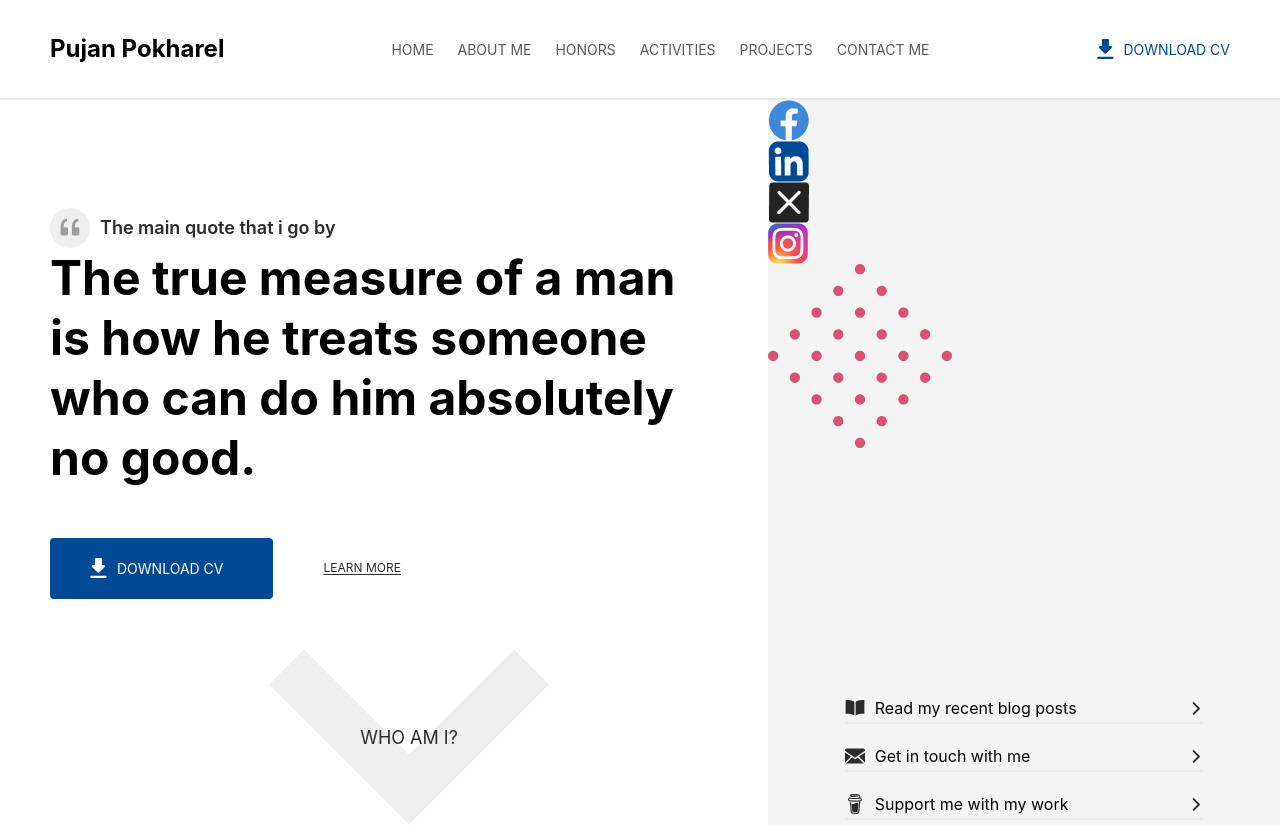
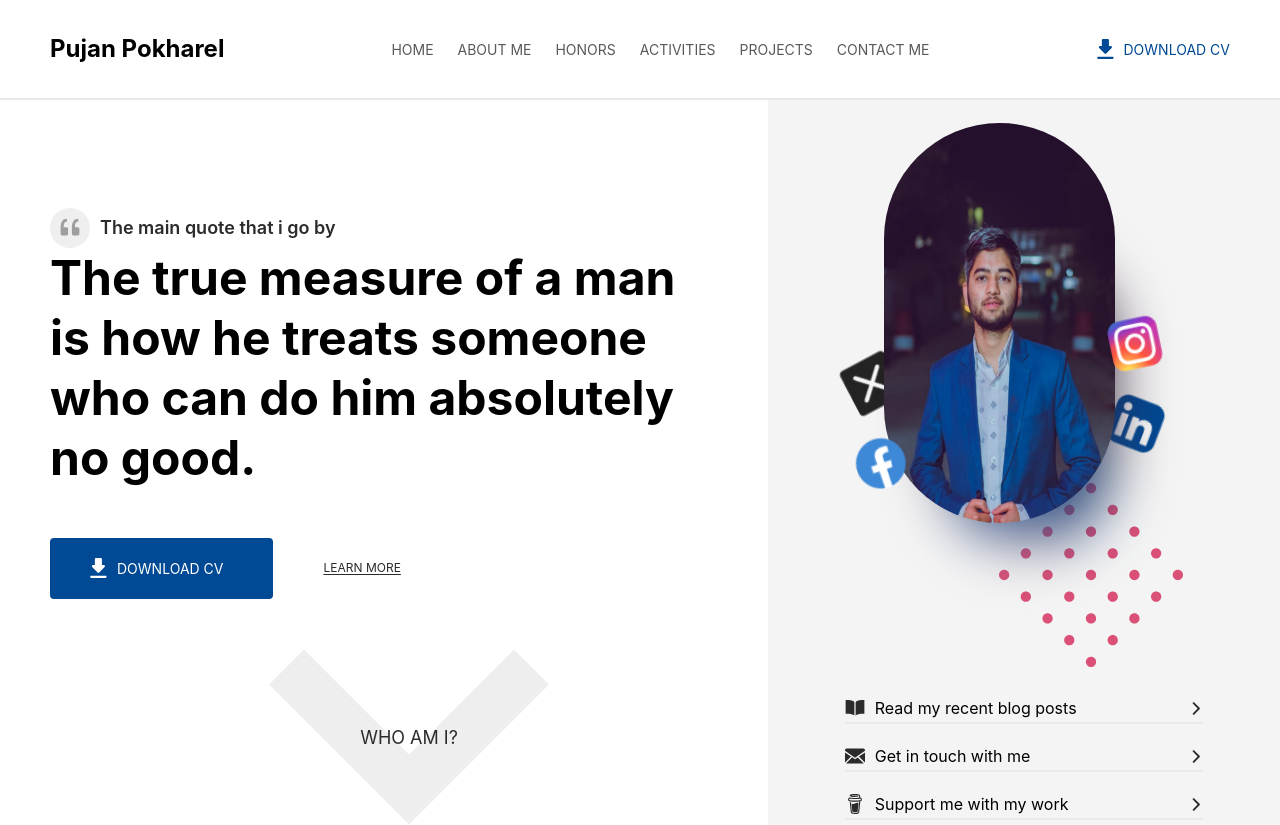
Before and after one commit to pujanpokharelofficial/Portfolio, a SvelteKit app: page / in a window 1280 px wide. Shown: the top 825 px of the page. Built offline with nearby package versions, Linux system fonts and the light colour scheme.

Commit message:
Completed the right section

```diff
--- a/src/routes/hero.svelte
+++ b/src/routes/hero.svelte
@@ -46,30 +46,41 @@
 
 	<!-- right section -->
 	<div class="right_container pr-block h-full bg-gray-extra-light w-[40%] relative">
-		<div class="image_group">
-			<div class="image" />
-
-			<a class="social_link" href="https://www.facebook.com/OfficialPujanPokharel" target="_blank">
+		<div class="image_group w-full h-full flex-1 relative">
+			<div class="image relative w-[50%] ml-[25%] mt-[5%] z-30 h-[50%] rounded-full" />
+			<a
+				class="social_link top-[40%] left-[20%] z-40 scale-125 -rotate-[19deg]"
+				href="https://www.facebook.com/OfficialPujanPokharel"
+				target="_blank"
+			>
 				<img src="/images/facebook.png" alt="facebook-icon" />
 			</a>
 			<a
-				class="social_link"
+				class="social_link top-[35%] left-[75%] z-20 scale-125 rotate-[21deg]"
 				href="https://www.linkedin.com/in/pujanpokharelofficial"
 				target="_blank"
 			>
 				<img src="/images/linkedin.png" alt="linkedin-icon" />
 			</a>
-			<a class="social_link" href="https://twitter.com/pujanpokharel22" target="_blank">
+			<a
+				class="social_link top-[30%] left-[18%] z-20 scale-125 -rotate-[28deg]"
+				href="https://twitter.com/pujanpokharel22"
+				target="_blank"
+			>
 				<img src="/images/twitter.png" alt="twitter-icon" />
 			</a>
 			<a
-				class="social_link"
+				class="social_link top-[25%] left-[75%] z-40 scale-125 -rotate-[12deg]"
 				href="https://www.instagram.com/pujanpokharelofficial/"
 				target="_blank"
 			>
 				<img src="/images/instagram.png" alt="instagram-icon" />
 			</a>
-			<img class="pattern" src="/svg/dotted vector.svg" alt="dotted-vector" />
+			<img
+				class="pattern absolute top-[45%] left-[50%]"
+				src="/svg/dotted vector.svg"
+				alt="dotted-vector"
+			/>
 		</div>
 		<div class="bottom_info absolute bottom-[10%] w-[70%] left-[15%] h-max flex flex-col">
 			<a
@@ -115,4 +126,29 @@
 		font-size: 16px;
 		font-weight: '500';
 	}
+	.image::after,
+	.image::before {
+		content: '';
+		height: 100%;
+		width: 100%;
+		background: url('/images/profile.jpg');
+		background-size: 150% 160%;
+		background-position: center center;
+		position: absolute;
+		right: 0;
+		bottom: 0;
+		border-radius: 3555px;
+		z-index: 30;
+	}
+	.image::before {
+		filter: blur(30px);
+		z-index: 20;
+		top: 35%;
+		left: 28%;
+		width: 70%;
+		height: 70%;
+	}
+	.social_link {
+		position: absolute;
+	}
 </style>
```
